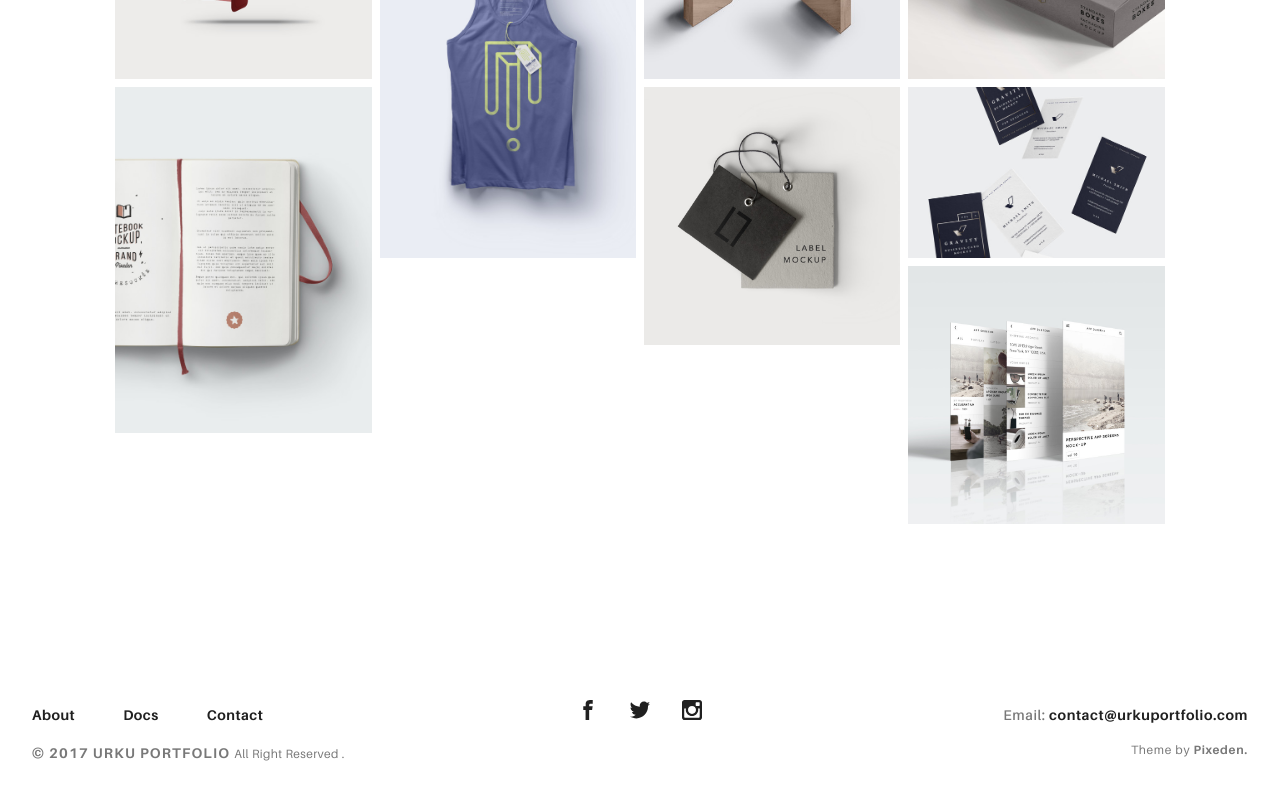
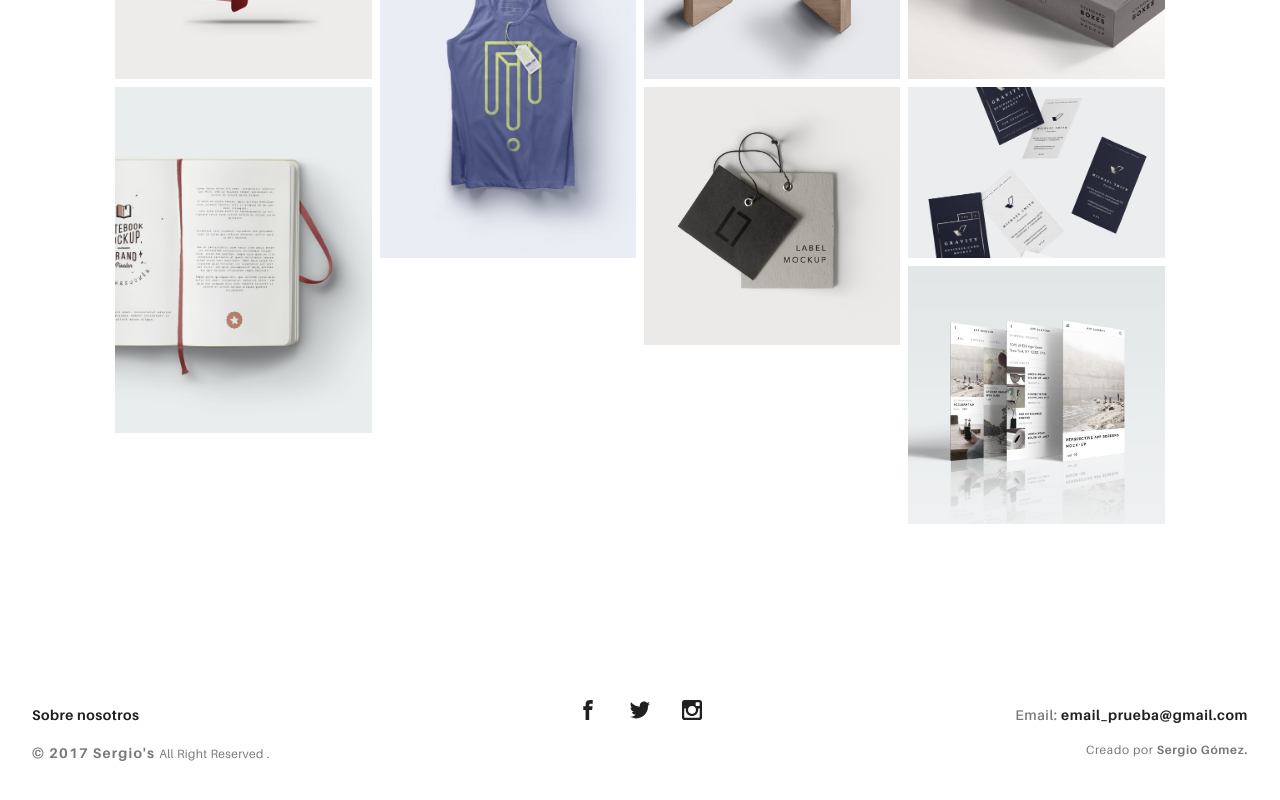
Before and after one commit to 13sergy/portafolio, an Angular app: page /#/home in a window 1280 px wide. Shown: the part 582-1382 px from the top of the page. Built offline with nearby package versions, Linux system fonts and the light colour scheme.

Commit message:
Servicio Info creado, header y footer.

```diff
--- a/src/app/app.component.ts
+++ b/src/app/app.component.ts
@@ -1,4 +1,5 @@
-import { Component } from '@angular/core';
+import {Component} from "@angular/core";
+import {InformacionService} from "./services/informacion.service";
 
 @Component({
   selector: 'app-root',
@@ -6,5 +7,7 @@ import { Component } from '@angular/core';
   styleUrls: ['./app.component.css']
 })
 export class AppComponent {
-  title = 'app';
+  constructor( public _is: InformacionService ) { /*_is es la abreviatura de informacion service*/
+
+  }
 }
--- a/src/app/components/footer/footer.component.html
+++ b/src/app/components/footer/footer.component.html
@@ -2,33 +2,37 @@
   <div class="ae-grid ae-grid--collapse">
     <div class="ae-grid__item item-lg-4 au-xs-ta-center au-lg-ta-left">
       <ul class="rk-menu rk-footer-menu">
-        <li class="rk-menu__item"><a href="about.html" class="rk-menu__link">About</a>
-        </li>
-        <li class="rk-menu__item"><a href="documentation.html" class="rk-menu__link">Docs</a>
-        </li>
-        <li class="rk-menu__item"><a href="contact.html" class="rk-menu__link">Contact</a>
+        <li class="rk-menu__item"><a routerLink="about" class="rk-menu__link">Sobre nosotros</a>
         </li>
       </ul>
-      <p class="rk-footer__text rk-footer__copy "><span class="ae-u-bold">© </span><span class="ae-u-bolder">{{ anio }} URKU PORTFOLIO </span>All Right Reserved
+      <p class="rk-footer__text rk-footer__copy "><span class="ae-u-bold">© </span><span class="ae-u-bolder">{{ anio }} {{_is.info.titulo}} </span>All Right
+        Reserved
         .</p>
     </div>
-    <div class="ae-grid__item item-lg-4 au-xs-ta-center"><a href="#0" class="rk-social-btn ">
+    <div class="ae-grid__item item-lg-4 au-xs-ta-center">
+      <a [href]="_is.info.facebook" target="_blank" class="rk-social-btn ">
         <svg>
           <use xlink:href="assets/img/symbols.svg#icon-facebook"></use>
         </svg>
-    </a><a href="#0" class="rk-social-btn ">
+      </a>
+
+      <a [href]="_is.info.twiter" target="_blank" class="rk-social-btn ">
         <svg>
           <use xlink:href="assets/img/symbols.svg#icon-twitter"></use>
         </svg>
-    </a><a href="#0" class="rk-social-btn ">
+      </a>
+
+      <a [href]="_is.info.instagram" target="_blank" class="rk-social-btn ">
         <svg>
           <use xlink:href="assets/img/symbols.svg#icon-pinterest"></use>
         </svg>
-    </a></div>
+      </a>
+    </div>
     <div class="ae-grid__item item-lg-4 au-xs-ta-center au-lg-ta-right">
-      <p class="rk-footer__text rk-footer__contact "><span class="ae-u-bold">Email: </span><span class="ae-u-bolder"> <a href="#0" class="rk-dark-color ">contact@urkuportfolio.com </a></span>
+      <p class="rk-footer__text rk-footer__contact "><span class="ae-u-bold">Email: </span><span class="ae-u-bolder"> <a href="mailTo:{{_is.info.email}}"
+                                                                                                                         class="rk-dark-color ">{{_is.info.email}}</a></span>
       </p>
-      <p class="rk-footer__text rk-footer__by">Theme by <a href="http://pixeden.com" class="ae-u-bolder">Pixeden.</a></p>
+      <p class="rk-footer__text rk-footer__by">Creado por <a [href]="_is.info.sitio" target="_blank" class="ae-u-bolder">{{_is.info.nombre_corto}}.</a></p>
     </div>
   </div>
 </footer>
--- a/src/app/components/footer/footer.component.ts
+++ b/src/app/components/footer/footer.component.ts
@@ -1,4 +1,5 @@
 import { Component } from '@angular/core';
+import {InformacionService} from "../../services/informacion.service";
 
 @Component({
   selector: 'app-footer',
@@ -9,5 +10,9 @@ export class FooterComponent {
 
   anio: number= new Date().getFullYear();
 
+  constructor( public _is: InformacionService ) { /*_is es la abreviatura de informacion service*/
+
+  }
+
 
 }
--- a/src/app/components/header/header.component.html
+++ b/src/app/components/header/header.component.html
@@ -14,7 +14,7 @@
   </label>
 
   <div class="ae-container-fluid rk-topbar">
-    <h1 class="rk-logo"><a routerLink="/">urku portfolio<sup>tm</sup></a></h1>
+    <h1 class="rk-logo"><a routerLink="/">{{_is.info.titulo}}<sup>tm</sup></a></h1>
 
     <nav class="rk-navigation">
       <ul class="rk-menu">
--- a/src/app/components/header/header.component.ts
+++ b/src/app/components/header/header.component.ts
@@ -1,10 +1,13 @@
-import { Component } from '@angular/core';
+import {Component} from "@angular/core";
+import {InformacionService} from "../../services/informacion.service";
 
 @Component({
   selector: 'app-header',
   templateUrl: './header.component.html'
 })
 export class HeaderComponent {
+  constructor(public _is: InformacionService) { /*_is es la abreviatura de informacion service*/
 
+  }
 
 }
--- /dev/null
+++ b/src/app/services/informacion.service.ts
@@ -0,0 +1,19 @@
+import {Injectable} from "@angular/core";
+import {Http} from "@angular/http";
+
+@Injectable()
+export class InformacionService {
+
+  info: any = {};
+  cargada:boolean = false;
+
+  constructor(public http: Http) {
+    this.http.get('assets/data/info.pagina.json')
+      .subscribe(data => {
+        console.log(data.json());
+        this.info = data.json();
+        this.cargada = true;
+      });
+  }
+
+}
--- /dev/null
+++ b/src/assets/data/info.pagina.json
@@ -0,0 +1,11 @@
+{
+  "titulo":"Sergio's",
+  "email":"email_prueba@gmail.com",
+  "nombre_corto":"Sergio Gómez",
+  "sitio":"https://www.google.es",
+  "pagina_autor":"https://www.google.es",
+  "facebook":"https://www.google.es",
+  "twiter":"https://www.google.es",
+  "instagram":"https://www.google.es",
+  "equipo_trabajo":[]
+}
```
Also changed, not shown: src/app/app.module.ts (+8 -2 lines). Lines whose indentation alone changed are shown as unchanged.
